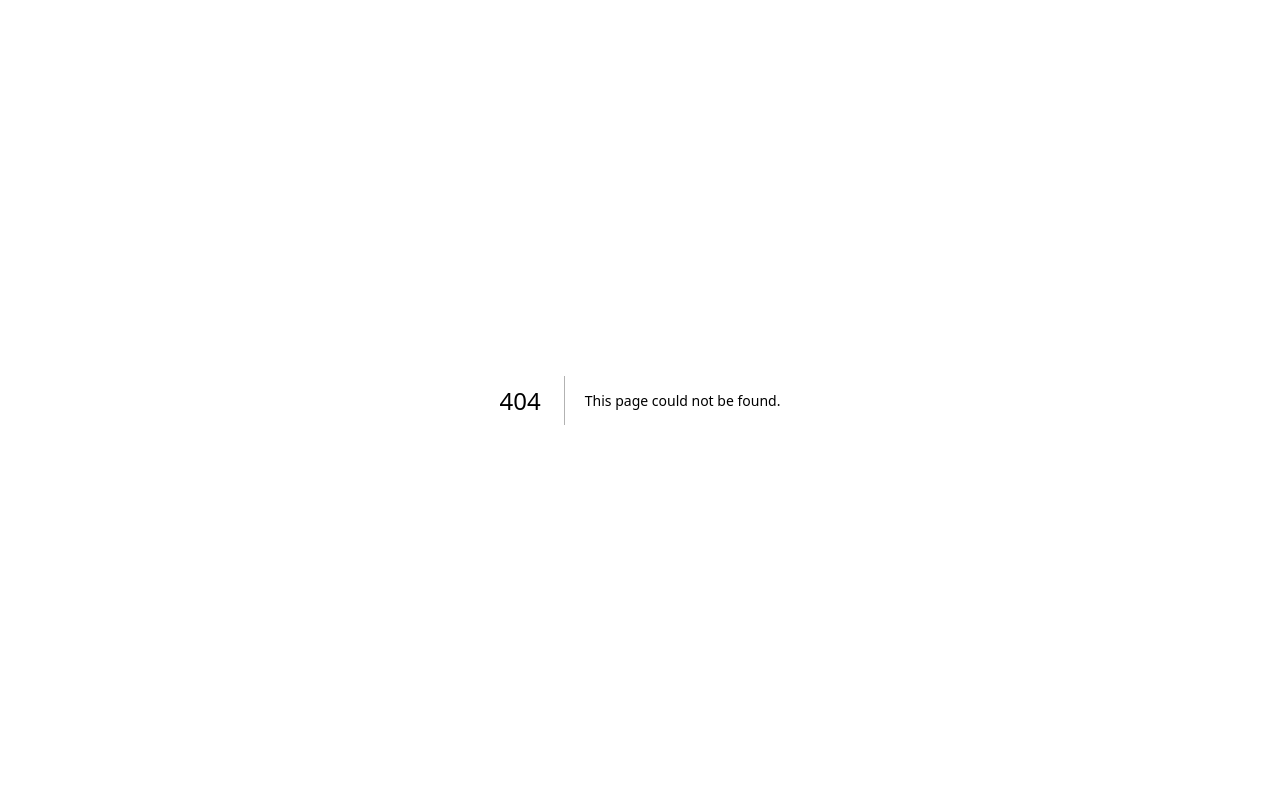
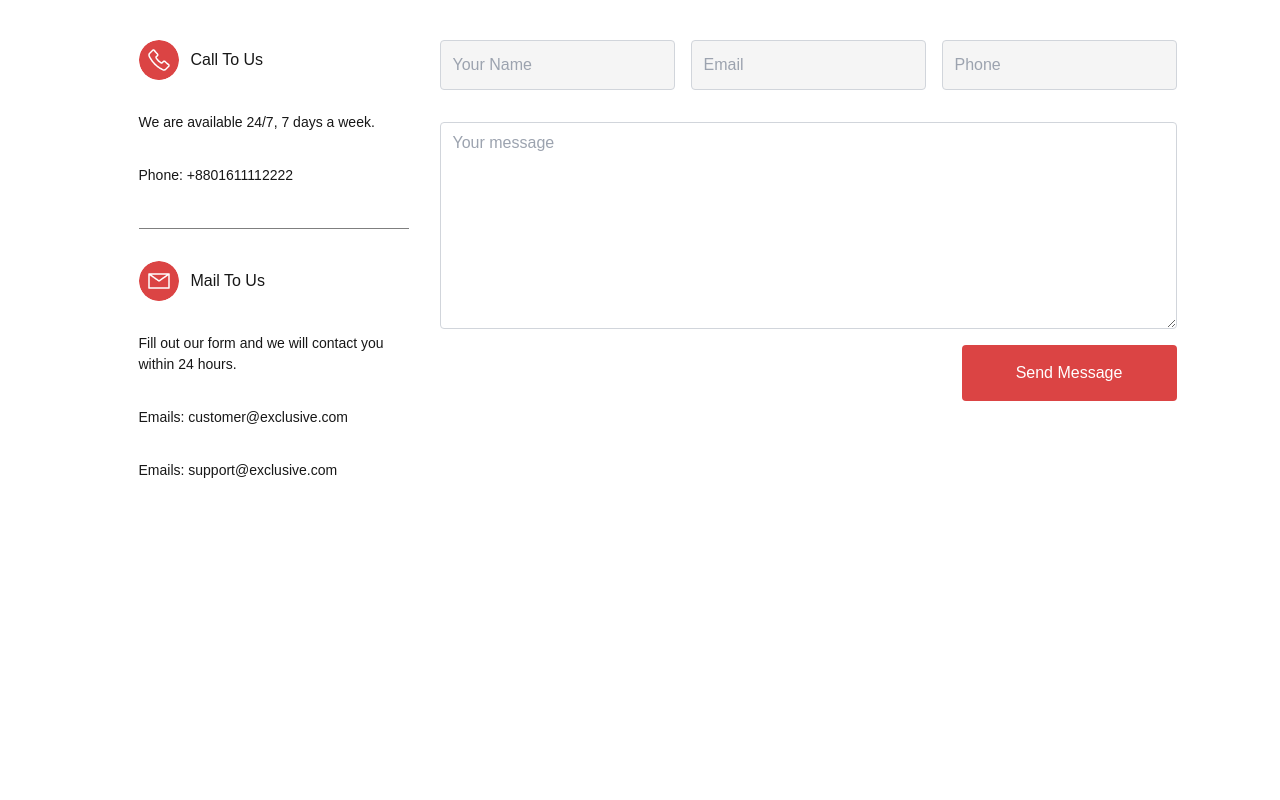
Before and after one commit to AHMED56-16/Hackathon-Practice, a Next.js app: page /contact in a window 1280 px wide. Before the commit this address had no page. Shown: the top 800 px of the page. Built offline with nearby package versions, Linux system fonts and the light colour scheme.

Commit message:
Added Contact  Page

```diff
--- /dev/null
+++ b/app/contact/page.tsx
@@ -0,0 +1,37 @@
+import Image from "next/image";
+import phoneIcon from "@/public/assests/icons-phone.png";
+import mailIcon from "@/public/assests/icons-mail.png";
+
+export default function Contact() {
+    return (
+        <div className="flex flex-col lg:flex-row justify-center items-start min-h-screen pt-[40px]">
+            <div className="flex flex-col w-[270px] h-[366px] gap-[32px] mx-auto lg:mx-0 lg:ml-[35px]">
+                <div className="flex items-center">
+                    <Image src={phoneIcon} alt="Phone Icon" width={40} height={40} className="rounded-full" />
+                    <span className="ml-[12px] text-[16px] font-medium leading-[24px] font-poppins">Call To Us</span>
+                </div>
+                <p className="text-[14px] font-normal leading-[21px] font-poppins">We are available 24/7, 7 days a week.</p>
+                <p className="text-[14px] font-normal leading-[21px] font-poppins">Phone: +8801611112222</p>
+                <div className="w-[270px] border-t border-opacity-50 border-black mt-[10px]"></div>
+                <div className="flex items-center">
+                    <Image src={mailIcon} alt="Mail Icon" width={40} height={40} className="rounded-full" />
+                    <span className="ml-[12px] text-[16px] font-medium leading-[24px] font-poppins">Mail To Us</span>
+                </div>
+                <p className="text-[14px] font-normal leading-[21px] font-poppins">Fill out our form and we will contact you within 24 hours.</p>
+                <p className="text-[14px] font-normal leading-[21px] font-poppins">Emails: customer@exclusive.com</p>
+                <p className="text-[14px] font-normal leading-[21px] font-poppins">Emails: support@exclusive.com</p>
+            </div>
+            <div className="flex flex-col w-[737px] h-[377px] gap-[32px] relative mt-10 lg:mt-0 lg:ml-[31px] mx-auto lg:mx-0 lg:w-auto">
+                <div className="flex justify-between">
+                    <input type="text" placeholder="Your Name" className="w-[235px] h-[50px] bg-[#F5F5F5] border border-gray-300 px-[12px] rounded-[4px]" required />
+                    <input type="email" placeholder="Email" className="w-[235px] h-[50px] bg-[#F5F5F5] border border-gray-300 px-[12px] rounded-[4px]" required />
+                    <input type="tel" placeholder="Phone" className="w-[235px] h-[50px] bg-[#F5F5F5] border border-gray-300 px-[12px] rounded-[4px]" required />
+                </div>
+                <textarea placeholder="Your message" className="w-[737px] h-[207px] border border-gray-300 rounded-[4px] px-[12px] py-[8px] font-poppins"></textarea>
+                <div className="absolute bottom-0 right-0 mb-[16px]">
+                    <button className="w-[215px] h-[56px] bg-[#DB4444] text-white rounded-[4px] px-[48px] py-[16px] hover:bg-[#c63434]">Send Message</button>
+                </div>
+            </div>
+        </div>
+    );
+}
```
Also changed, not shown: public/assests/icons-mail.png (added), public/assests/icons-phone.png (added).
